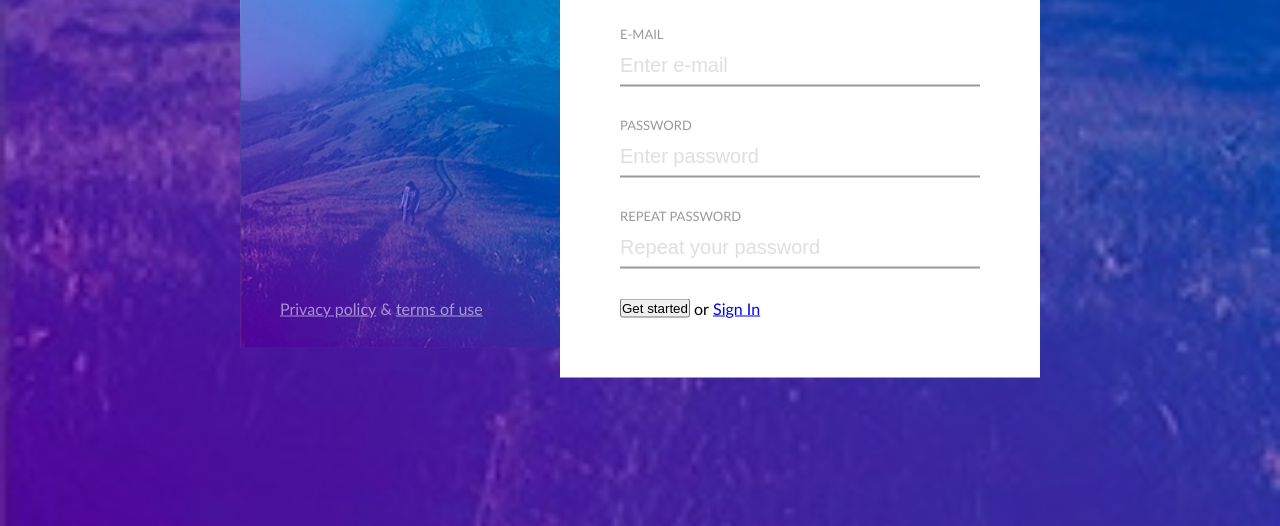
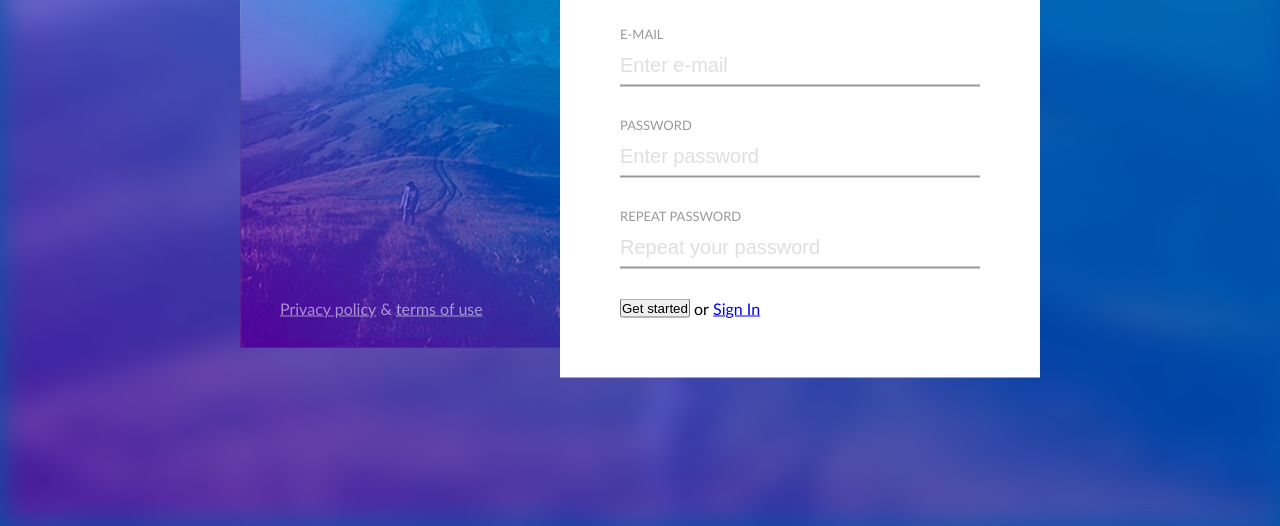
Before and after one commit to ImantasPrecas/04-sign-up-codealong, a website: page index.html in a window 1280 px wide. Shown: the part 274-800 px from the top of the page. Drawn offline with Linux system fonts and the light colour scheme.

Commit message:
Main background #11

```diff
--- a/CSS/main.css
+++ b/CSS/main.css
@@ -9,10 +9,16 @@ body * {
 body {
   font-family: 'Gill Sans', 'Gill Sans MT', Calibri, 'Trebuchet MS', sans-serif;
   background-color: #0054ac;
+}
+
+.bg {
+  height: 100vh;
+  width: 100%;
   background-image: url(../img/main-img.jpg);
   background-repeat: no-repeat;
   background-position: center;
   background-size: cover;
+  filter: blur(15px);
 }
 
 .container {
--- a/index.html
+++ b/index.html
@@ -38,6 +38,7 @@
   </head>
 
   <body>
+    <div class="bg"></div>
     <main class="container">
       <div class="left-column">
         <h1 class="main-title">Sign Up</h1>
```
